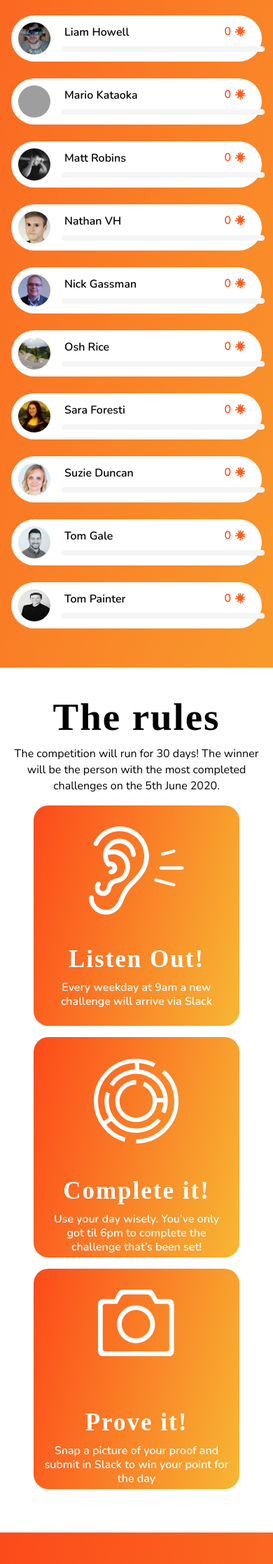
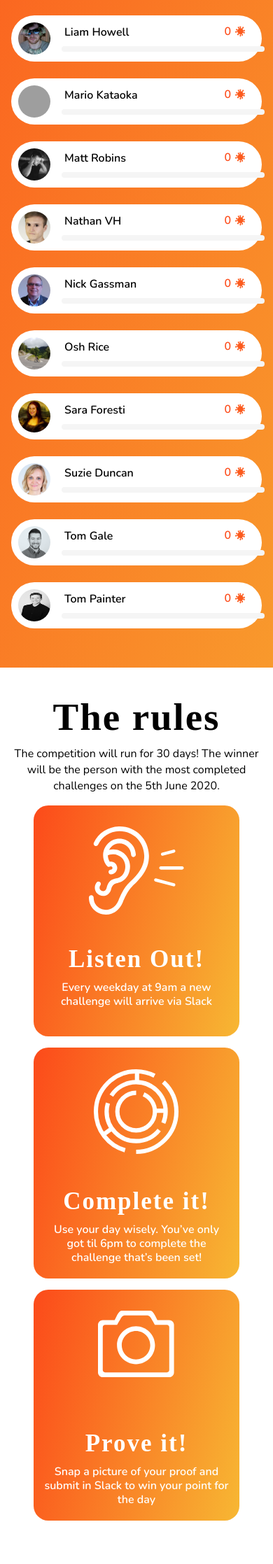
Before and after one commit to LiamGosnell/hokrona.github.io, a Jekyll site: the page built from index.html, in a window 390 px wide. Shown: the part 1249-3484 px from the top of the page at 70% size. Built offline with Jekyll 4.4.1, drawn with Linux system fonts in a browser that asks for light colours; some web fonts are replaced; grey boxes are pictures that could not be loaded.

Commit message:
mobile updates

```diff
--- a/_sass/components/_rules.scss
+++ b/_sass/components/_rules.scss
@@ -52,7 +52,7 @@
     min-height: 440px;
 
     @media only screen and (max-width: $tm-mq-tablet) {
-      min-height: 315px;
+      min-height: 330px;
     }
   }
   .tm-c-rules--rule--image-container {
```
Also changed, not shown: 3 other files.
